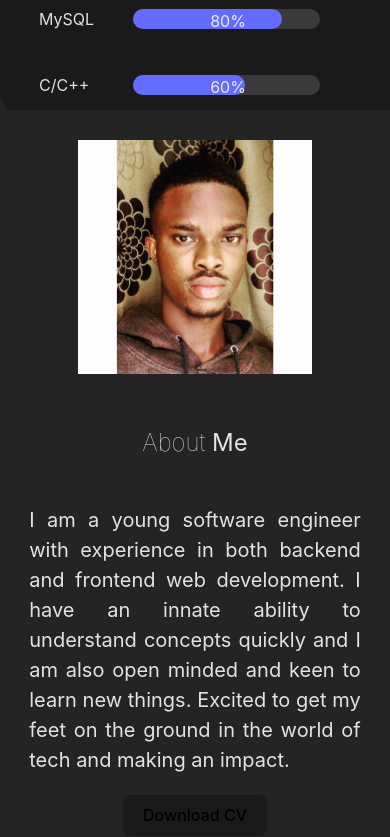
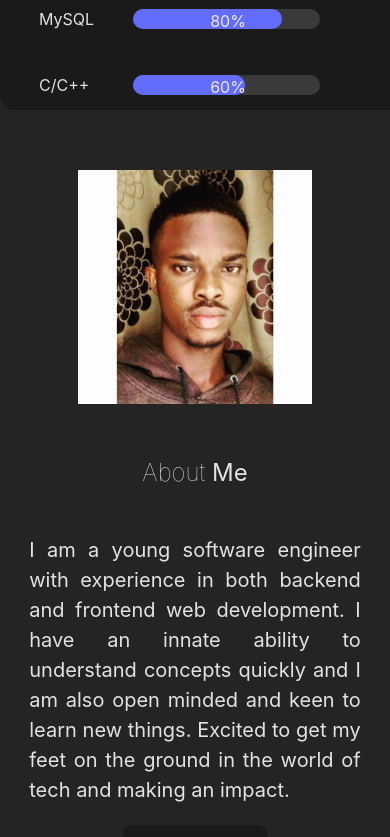
Before and after one commit to I-yan-u/portfolio, a React (Vite) app: page / in a window 390 px wide. Shown: the part 4140-4977 px from the top of the page. Built offline with nearby package versions, Linux system fonts and the light colour scheme; no server answers.

Commit message:
Update responsiveness in CSS files

```diff
--- a/src/css/About.module.css
+++ b/src/css/About.module.css
@@ -55,7 +55,7 @@
 
 @media screen and (max-width: 1200px) {
     .container {
-        margin-top: 10px;
+        margin-top: 40px;
         flex-direction: column;
         height: max-content;
         padding: 20px 0;
--- a/src/css/Resume.module.css
+++ b/src/css/Resume.module.css
@@ -111,6 +111,7 @@
 @media screen and (max-width: 1200px){
     .container {
         flex-direction: column;
+        height: max-content;
     }
     .qualifications {
         width: 100%;
--- a/src/css/Skills.module.css
+++ b/src/css/Skills.module.css
@@ -72,6 +72,7 @@
 }
 
 @media screen and (max-width: 600px) {
+
     .skill > div {
         left: 30%;
     }
```
